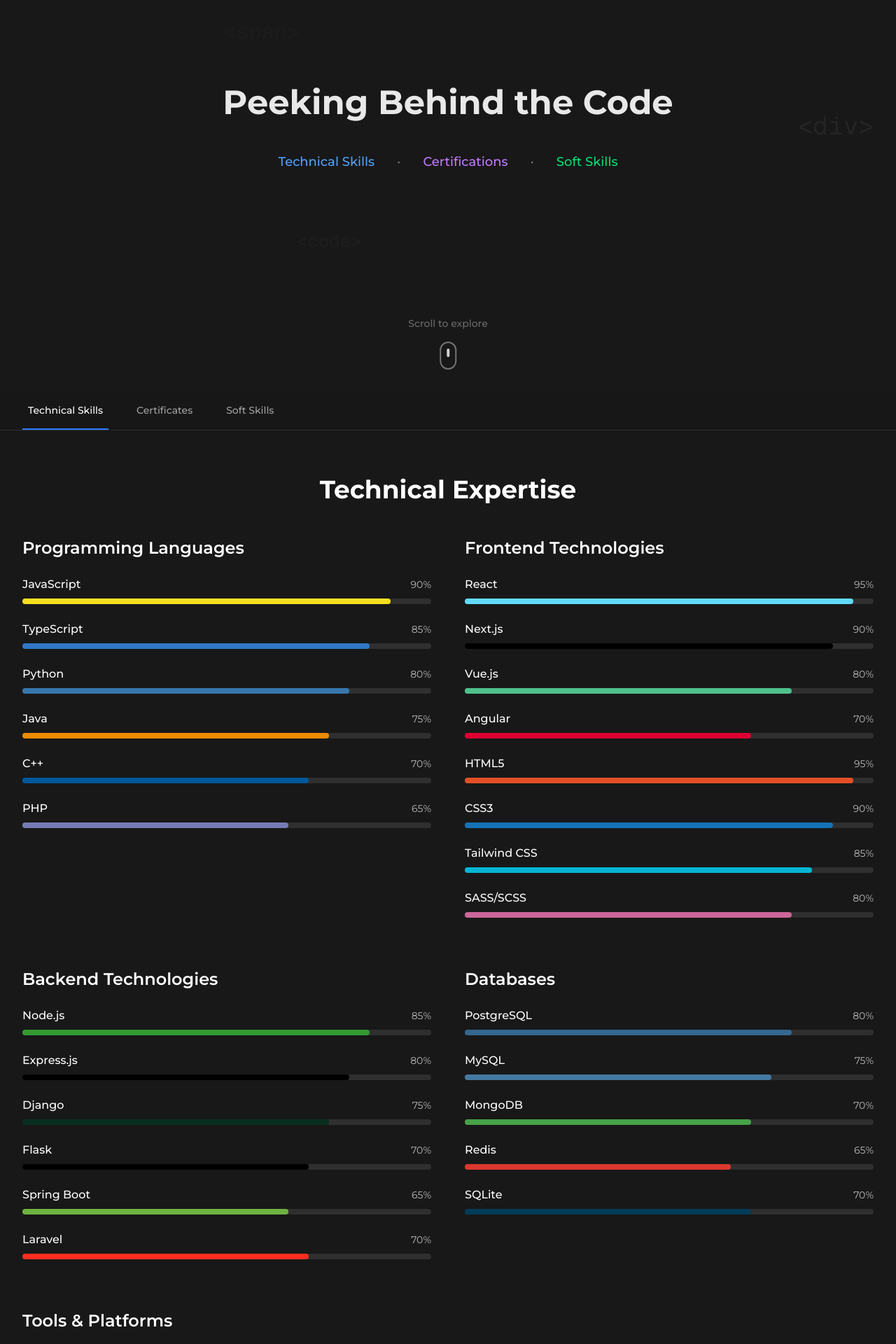
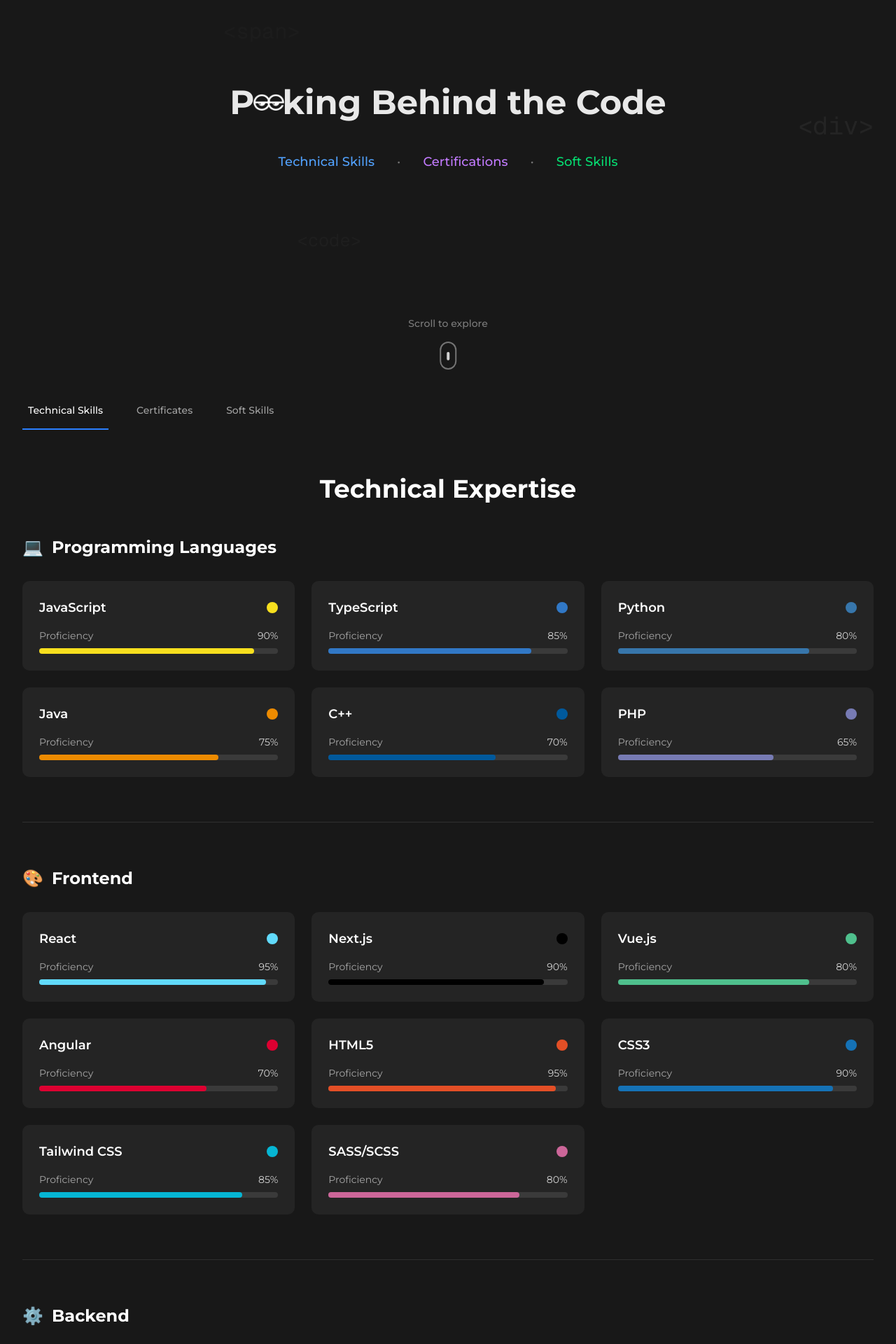
Before and after one commit to Kyaa-A/portfolio-showcase, a Next.js app: page /skills in a window 1280 px wide. Shown: the part 240-2160 px from the top of the page at 70% size. Built offline with nearby package versions, Linux system fonts and the light colour scheme.

Commit message:
Skills Improvement

```diff
--- a/src/app/skills/page.tsx
+++ b/src/app/skills/page.tsx
@@ -50,6 +50,14 @@
     { name: 'VS Code', level: 90, color: '#007ACC' },
   ],
 };
+
+const skillCategories = [
+  { id: 'programmingLanguages', name: 'Programming Languages', icon: '💻' },
+  { id: 'frontend', name: 'Frontend', icon: '🎨' },
+  { id: 'backend', name: 'Backend', icon: '⚙️' },
+  { id: 'databases', name: 'Databases', icon: '🗄️' },
+  { id: 'tools', name: 'Tools & Platforms', icon: '🛠️' },
+];
 
 // Certificates Data
 const certificates = [
@@ -106,6 +114,7 @@
 export default function SkillsPage() {
   const [activeTab, setActiveTab] = useState('technical');
   const [selectedCertificate, setSelectedCertificate] = useState<number | null>(null);
+  const [selectedSkillCategory, setSelectedSkillCategory] = useState<string | null>(null);
 
   const containerVariants = {
     hidden: { opacity: 0 },
@@ -141,6 +150,22 @@
           viewport={{ once: true }}
         />
       </div>
+    </motion.div>
+  );
+
+  const SkillCard = ({ skill }: { skill: { name: string; level: number; color: string } }) => (
+    <motion.div
+      className="flex flex-col items-center p-4 bg-white/5 rounded-lg hover:bg-white/10 transition-colors cursor-pointer group"
+      variants={itemVariants}
+      whileHover={{ scale: 1.05, y: -5 }}
+      transition={{ duration: 0.2 }}
+    >
+      <div className="w-12 h-12 rounded-full mb-3 flex items-center justify-center group-hover:scale-110 transition-transform duration-200"
+           style={{ backgroundColor: skill.color + '20' }}>
+        <div className="w-6 h-6 rounded-full" style={{ backgroundColor: skill.color }} />
+      </div>
+      <span className="text-white text-sm font-medium text-center mb-1">{skill.name}</span>
+      <span className="text-white/60 text-xs">{skill.level}%</span>
     </motion.div>
   );
 
@@ -278,8 +303,27 @@
                 whileHover={{ scale: 1.05 }}
                 data-cursor-target="true"
               >
-                <p className="text-3xl sm:text-4xl md:text-5xl text-white/90 leading-relaxed font-bold cursor-pointer">
-                  Peeking Behind the Code
+                <p className="text-3xl sm:text-4xl md:text-5xl text-white/90 leading-relaxed font-bold cursor-pointer flex items-center justify-center">
+                  <span>P</span>
+                  <img
+                    src="/assets/eyes.png"
+                    alt="e"
+                    className="inline-block w-4 h-4 sm:w-5 sm:h-5 md:w-6 md:h-6 -mx-0.5"
+                    style={{
+                      filter: 'brightness(0) invert(1)',
+                      backgroundColor: 'transparent'
+                    }}
+                  />
+                  <img
+                    src="/assets/eyes.png"
+                    alt="e"
+                    className="inline-block w-4 h-4 sm:w-5 sm:h-5 md:w-6 md:h-6 -mx-0.5"
+                    style={{
+                      filter: 'brightness(0) invert(1)',
+                      backgroundColor: 'transparent'
+                    }}
+                  />
+                  <span>king Behind the Code</span>
                 </p>
               </motion.div>
 
@@ -356,7 +400,7 @@
       </motion.div>
 
       {/* Navigation Tabs */}
-      <div className="sticky top-0 z-50 bg-background/80 backdrop-blur-sm border-b border-white/10">
+      <div className="sticky top-0 z-50">
         <div className="max-w-7xl mx-auto px-4 sm:px-6 lg:px-8">
           <div className="flex space-x-8">
             {[
@@ -369,9 +413,10 @@
                 onClick={() => setActiveTab(tab.id)}
                 className={`py-4 px-2 border-b-2 font-medium text-sm transition-colors ${
                   activeTab === tab.id
-                    ? 'border-blue-500 text-white'
-                    : 'border-transparent text-white/60 hover:text-white/80'
+                    ? 'border-blue-500 text-white bg-transparent'
+                    : 'border-transparent text-white/60 hover:text-black bg-transparent'
                 }`}
+                data-cursor-target="false"
               >
                 {tab.label}
               </button>
@@ -397,48 +442,63 @@
                Technical Expertise
              </motion.h2>
 
-            <div className="grid grid-cols-1 lg:grid-cols-2 gap-12">
-              {/* Programming Languages */}
-              <motion.div variants={itemVariants}>
-                <h3 className="text-2xl font-semibold text-white mb-6">Programming Languages</h3>
-                {technicalSkills.programmingLanguages.map((skill, index) => (
-                  <SkillBar key={index} skill={skill} />
-                ))}
+             {/* Clean Skills Display */}
+             <div className="space-y-16">
+               {skillCategories.map((category, categoryIndex) => (
+                 <motion.div
+                   key={category.id}
+                   initial={{ opacity: 0, y: 30 }}
+                   whileInView={{ opacity: 1, y: 0 }}
+                   transition={{ duration: 0.6, delay: categoryIndex * 0.1 }}
+                   viewport={{ once: true }}
+                   className="border-b border-white/10 pb-16 last:border-b-0"
+                 >
+                   <div className="flex items-center gap-3 mb-8">
+                     <span className="text-2xl">{category.icon}</span>
+                     <h3 className="text-2xl font-bold text-white">{category.name}</h3>
+                   </div>
+
+                   <div className="grid grid-cols-1 sm:grid-cols-2 lg:grid-cols-3 gap-6">
+                     {technicalSkills[category.id as keyof typeof technicalSkills]?.map((skill, index) => (
+                       <motion.div
+                         key={index}
+                         className="group relative"
+                         initial={{ opacity: 0, y: 20 }}
+                         whileInView={{ opacity: 1, y: 0 }}
+                         transition={{ duration: 0.5, delay: index * 0.05 }}
+                         viewport={{ once: true }}
+                       >
+                         <div className="bg-white/5 rounded-lg p-6 hover:bg-white/10 transition-all duration-300 group-hover:scale-105">
+                           <div className="flex items-center justify-between mb-4">
+                             <h4 className="text-white font-semibold text-lg">{skill.name}</h4>
+                             <div
+                               className="w-4 h-4 rounded-full"
+                               style={{ backgroundColor: skill.color }}
+                             />
+                           </div>
+
+                           <div className="space-y-2">
+                             <div className="flex justify-between text-sm">
+                               <span className="text-white/60">Proficiency</span>
+                               <span className="text-white/80">{skill.level}%</span>
+                             </div>
+                             <div className="w-full bg-white/10 rounded-full h-2">
+                               <motion.div
+                                 className="h-2 rounded-full"
+                                 style={{ backgroundColor: skill.color }}
+                                 initial={{ width: 0 }}
+                                 whileInView={{ width: `${skill.level}%` }}
+                                 transition={{ duration: 1, delay: 0.3 + index * 0.05 }}
+                                 viewport={{ once: true }}
+                               />
+                             </div>
+                           </div>
+                         </div>
                        </motion.div>
-
-              {/* Frontend */}
-              <motion.div variants={itemVariants}>
-                <h3 className="text-2xl font-semibold text-white mb-6">Frontend Technologies</h3>
-                {technicalSkills.frontend.map((skill, index) => (
-                  <SkillBar key={index} skill={skill} />
-                ))}
-              </motion.div>
-
-              {/* Backend */}
-              <motion.div variants={itemVariants}>
-                <h3 className="text-2xl font-semibold text-white mb-6">Backend Technologies</h3>
-                {technicalSkills.backend.map((skill, index) => (
-                  <SkillBar key={index} skill={skill} />
-                ))}
-              </motion.div>
-
-              {/* Databases */}
-              <motion.div variants={itemVariants}>
-                <h3 className="text-2xl font-semibold text-white mb-6">Databases</h3>
-                {technicalSkills.databases.map((skill, index) => (
-                  <SkillBar key={index} skill={skill} />
-                ))}
-              </motion.div>
-
-              {/* Tools */}
-              <motion.div variants={itemVariants} className="lg:col-span-2">
-                <h3 className="text-2xl font-semibold text-white mb-6">Tools & Platforms</h3>
-                <div className="grid grid-cols-1 md:grid-cols-2 gap-6">
-                  {technicalSkills.tools.map((skill, index) => (
-                    <SkillBar key={index} skill={skill} />
                      ))}
                    </div>
                  </motion.div>
+               ))}
              </div>
            </motion.div>
          )}
```
Also changed, not shown: public/assets/eyes.png (added), 1 other file (tests, documents, lock files or other folders). Lines whose indentation alone changed are shown as unchanged.
